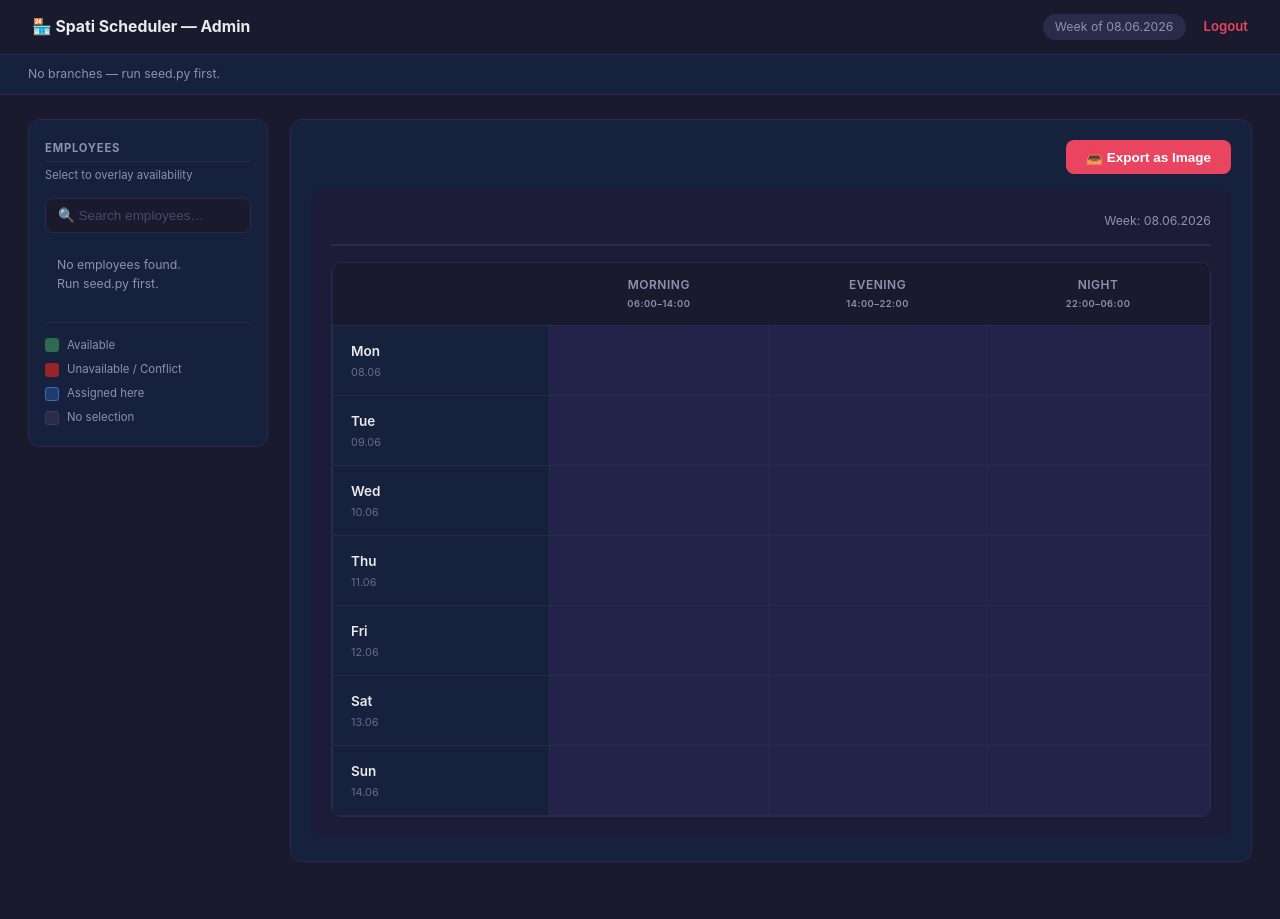
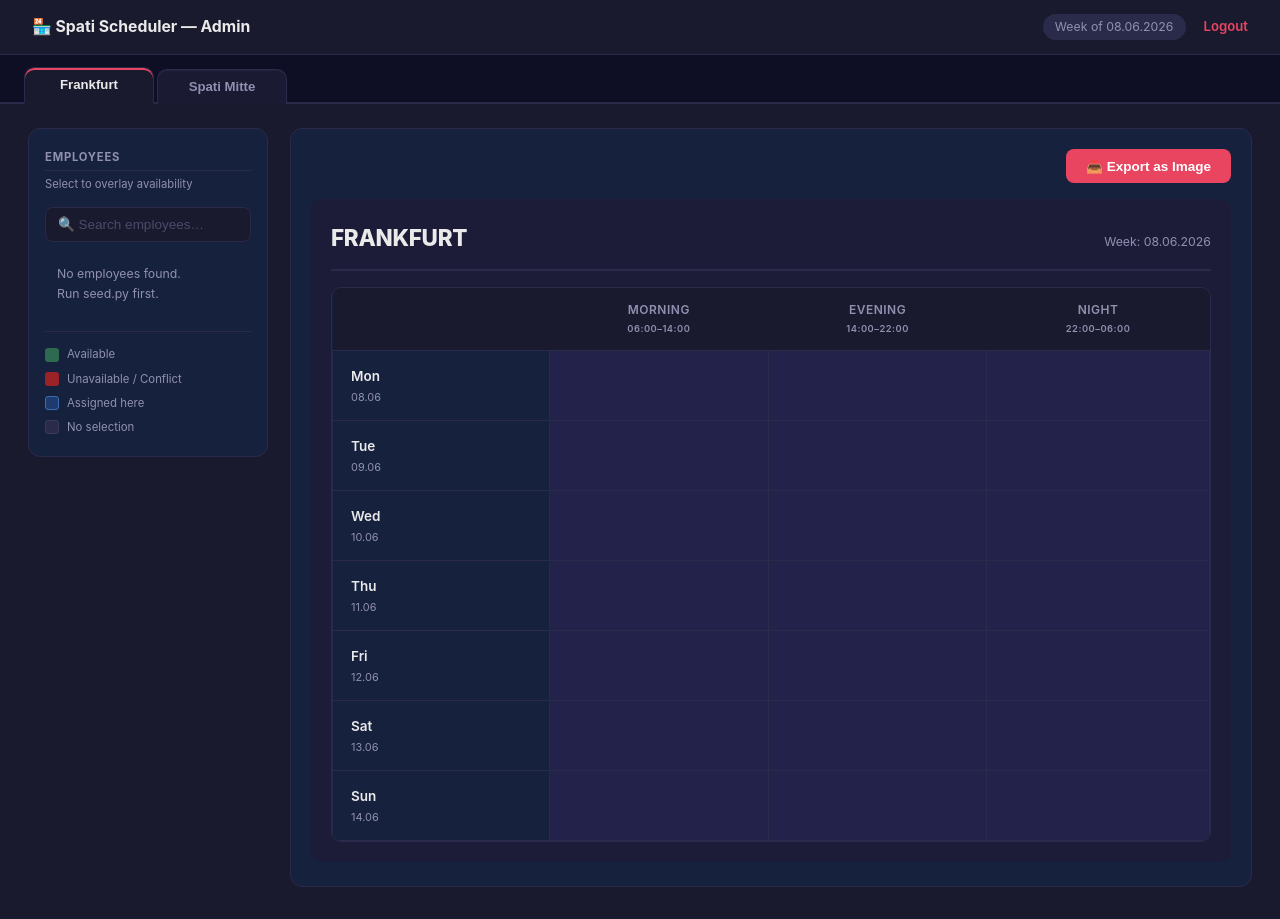
Before and after one commit to MustafaKhan-007/spati-scheduler, a Flask app: page /admin/dashboard in a window 1280 px wide. Before the commit the page ends 862 px from the top, so only its background shows below. Run offline with Flask 3, Linux system fonts and the light colour scheme; the visitor is signed in with stand-in values (Sample User, id 1); data comes from the database, SQL or seed files in the repository; data that the repository does not hold is empty.

Commit message:
dark mode, exported calendar colouring, new branch added

```diff
--- a/app.py
+++ b/app.py
@@ -46,8 +46,25 @@ def create_app():
 
     with app.app_context():
         db.create_all()
+        _ensure_branches()
 
     return app
+
+
+def _ensure_branches():
+    """Add any missing default branches on startup (idempotent)."""
+    from models import Branch
+    defaults = [
+        {"name": "Spati Mitte", "location": "Berlin Mitte"},
+        {"name": "Frankfurt",   "location": "Frankfurt am Main"},
+    ]
+    changed = False
+    for b in defaults:
+        if not Branch.query.filter_by(name=b["name"]).first():
+            db.session.add(Branch(**b))
+            changed = True
+    if changed:
+        db.session.commit()
 
 
 app = create_app()
--- a/static/style.css
+++ b/static/style.css
@@ -385,43 +385,49 @@ small { font-size: 0.78em; }
 }
 
 /* ============================================================
-   BRANCH TAB BAR
+   BRANCH TAB BAR  (Chrome-style)
    ============================================================ */
 .branch-tab-bar {
-  background: var(--bg-medium);
-  border-bottom: 1px solid var(--border);
-  padding: 0 28px;
+  background: #0e0e24;
+  padding: 10px 24px 0;
   display: flex;
   align-items: flex-end;
-  gap: 4px;
+  gap: 3px;
   flex-shrink: 0;
+  border-bottom: 2px solid var(--border);
 }
 
 .branch-tab {
-  padding: 11px 22px 10px;
-  background: transparent;
+  position: relative;
+  bottom: -2px;           /* sit over the border-bottom of the bar */
+  padding: 9px 26px 10px;
+  min-width: 130px;
+  text-align: center;
+  background: #1a1a32;
   color: var(--text-muted);
-  border: 1px solid transparent;
+  border: 1px solid var(--border);
   border-bottom: none;
-  border-radius: 8px 8px 0 0;
-  font-size: 0.9rem;
+  border-radius: 10px 10px 0 0;
+  font-size: 0.88rem;
   font-weight: 600;
   cursor: pointer;
-  transition: background 0.15s, color 0.15s, border-color 0.15s;
-  position: relative;
-  bottom: -1px;
+  transition: background 0.14s, color 0.14s;
+  /* subtle inner-shadow to mimic depth */
+  box-shadow: inset 0 1px 0 rgba(255,255,255,0.04);
 }
 
-.branch-tab:hover {
-  background: rgba(255, 255, 255, 0.05);
+.branch-tab:not(.active):hover {
+  background: #1e1e3e;
   color: var(--text-light);
 }
 
 .branch-tab.active {
-  background: var(--bg-dark);
+  background: var(--bg-dark);           /* #1a1a2e — matches admin-main */
   color: var(--text-light);
   border-color: var(--border);
-  border-bottom-color: var(--bg-dark);
+  border-bottom: 2px solid var(--bg-dark); /* hides the bar's bottom border */
+  z-index: 1;
+  box-shadow: inset 0 2px 0 var(--accent);  /* accent top-stripe */
 }
 
 .branch-tab-empty {
@@ -656,54 +662,28 @@ small { font-size: 0.78em; }
   letter-spacing: 0.2px;
 }
 
-/* ── Export (light-mode) overrides ────────────────────────── */
-#export-target.exporting {
-  background: #ffffff;
+/* ── Export-target: dark overrides for table internals ────── */
+#export-target .calendar-wrapper {
+  background: var(--bg-medium);
+  border-color: var(--border);
 }
 
-#export-target.exporting .cal-branch-header {
-  border-bottom-color: #cdd;
+#export-target .calendar-table thead th {
+  background: var(--bg-dark);
+  color: var(--text-muted);
+  border-bottom-color: var(--border);
 }
 
-#export-target.exporting .cal-branch-title {
-  color: #1a1a2e;
+#export-target .calendar-table td {
+  border-color: var(--border);
 }
 
-#export-target.exporting .cal-week-label {
-  color: #666;
+#export-target .day-label {
+  background: var(--bg-medium) !important;
+  color: var(--text-light);
 }
 
-#export-target.exporting .calendar-wrapper {
-  background: #fff;
-  border-color: #ccd;
-}
-
-#export-target.exporting .calendar-table thead th {
-  background: #f2f2f8;
-  color: #333;
-  border-bottom-color: #ccd;
-}
-
-#export-target.exporting .calendar-table td {
-  border-color: #ccd;
-}
-
-#export-target.exporting .day-label {
-  background: #f8f8fc !important;
-  color: #1a1a2e;
-}
-
-#export-target.exporting .day-label small { color: #666; }
-
-#export-target.exporting .calendar-cell.cell-neutral      { background-color: #f3f3f9; }
-#export-target.exporting .calendar-cell.available         { background-color: #bbf7d0; }
-#export-target.exporting .calendar-cell.unavail           { background-color: #fecaca; }
-#export-target.exporting .calendar-cell.cell-assigned-here { background-color: #bfdbfe; }
-
-#export-target.exporting .cell-name {
-  color: #1a1a2e;
-  background: rgba(0, 0, 0, 0.10);
-}
+#export-target .day-label small { color: var(--text-muted); }
 
 /* ============================================================
    RESPONSIVE
@@ -716,7 +696,7 @@ small { font-size: 0.78em; }
   .dash-header      { padding: 12px 16px; }
   .dash-main        { padding: 20px 14px; }
   .admin-main       { padding: 14px; }
-  .branch-tab-bar   { padding: 0 14px; }
+  .branch-tab-bar   { padding: 8px 14px 0; }
 
   .admin-panels {
     grid-template-columns: 1fr;
@@ -751,5 +731,5 @@ small { font-size: 0.78em; }
   }
 
   .cell-name      { font-size: 0.62rem; }
-  .branch-tab     { padding: 8px 12px; font-size: 0.82rem; }
+  .branch-tab     { padding: 7px 14px; font-size: 0.82rem; min-width: 90px; }
 }
```
Also changed, not shown: static/calendar.js (+28 -5 lines).
